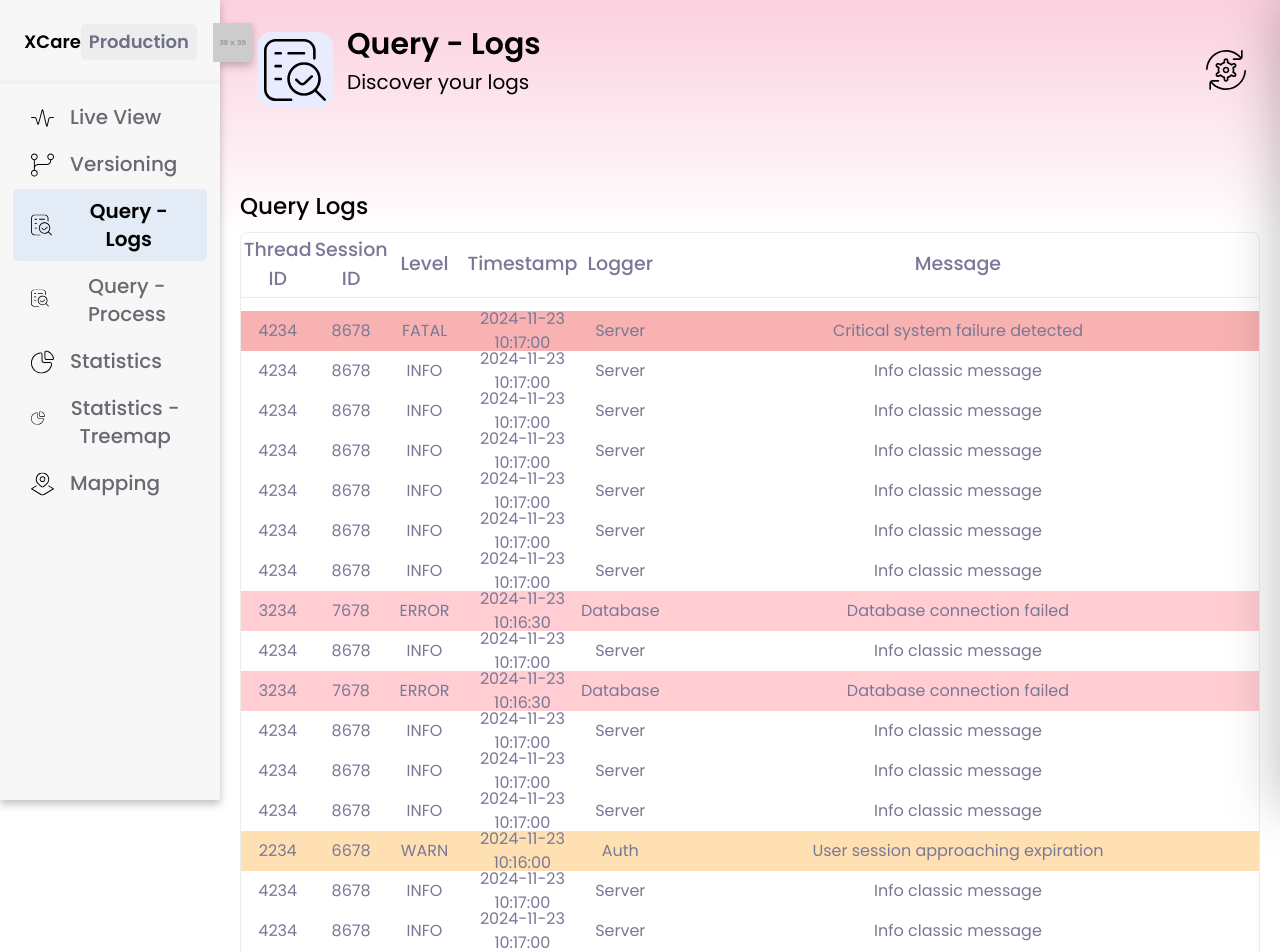
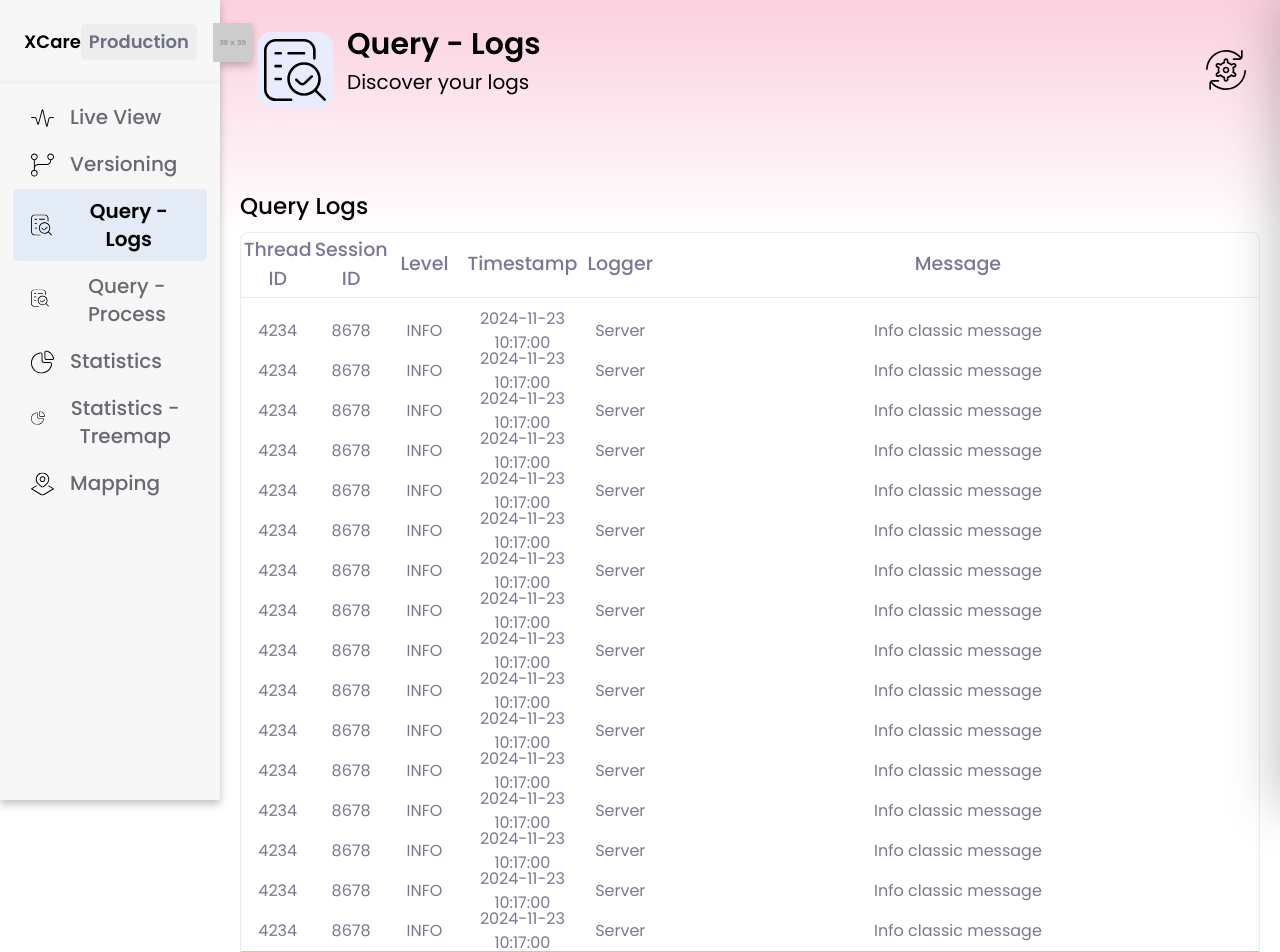
Before and after one commit to Marius-Magaud/XCare_React, a React (Vite) app in the folder vite-project/: page /query-logs in a window 1280 px wide. Shown: the top 952 px of the page. Built offline with nearby package versions, Linux system fonts and the light colour scheme.

Commit message:
dwq qwd wqd qd q

```diff
--- a/vite-project/src/pages/mapping/hooks/RD_CytoscapeGraph.tsx
+++ b/vite-project/src/pages/mapping/hooks/RD_CytoscapeGraph.tsx
@@ -19,14 +19,14 @@ const fetchMappingData = async () => {
   // Construire l'URL de l'API
   const url = `${serverAddress}/mapping/getAround`;
 
-  const {NodesFilter, EdgesFilter, selectedNodeId} = useStoreMapping.getState()
+  const {NodesFilter, EdgesFilter, selectedNodeId, depthLevel} = useStoreMapping.getState()
 
   // Préparer le JSON vide
   const mappingContent: MappingData = {
     NodesTypes: NodesFilter,
     EdgesTypes: EdgesFilter,
     IntraLinks: "True",
-    Depth: 2,
+    Depth: depthLevel,
     ID: selectedNodeId,
   };
 
--- a/vite-project/src/pages/mapping/mapping.tsx
+++ b/vite-project/src/pages/mapping/mapping.tsx
@@ -39,7 +39,7 @@ const Mapping = () => {
                 min="1"
                 max="5"
                 value={store.depthLevel}
-                onChange={(e) => store.setDepthLevel(e.target.value)}
+                onChange={(e) => store.setDepthLevel(Number(e.target.value))}
                 className=" w-[80%] mt-auto"
               />
             </div>
--- a/vite-project/src/pages/mapping/store/STORE_mapping.tsx
+++ b/vite-project/src/pages/mapping/store/STORE_mapping.tsx
@@ -8,11 +8,11 @@ const useStoreMapping = create((set, get) => {
   return {
     // Initial state
     NodesFilter: ["Cube", "Chores", "Dimension", "Process"],
-    EdgesFilter: ["Dependencies", "Rules"],
+    EdgesFilter: ["Dependencies"],
     Contains: [],
     NotContains: [],
     selectedNodeId: "19",
-    depthLevel: "1",
+    depthLevel: 2,
 
     // Generic action to update filters dynamically
     updateFilter: (category, updateFn) => {
--- a/vite-project/src/pages/mapping/styles/NodeStyles.tsx
+++ b/vite-project/src/pages/mapping/styles/NodeStyles.tsx
@@ -19,7 +19,7 @@ export const NODE_STYLE = {
 
 export const EDGE_STYLE = {
   "curve-style": "unbundled-bezier",
-  width: "data(width)",
+  "width": "10",
   "line-color": "data(color)",
   "source-arrow-color": "data(color)",
   "target-arrow-color": "data(color)",
--- a/vite-project/src/pages/query_logs/components/QueryLogs.tsx
+++ b/vite-project/src/pages/query_logs/components/QueryLogs.tsx
@@ -9,7 +9,7 @@ const Array_QueryLogs = () => {
         switch (level) {
             case "DEBUG":
                 return "bg-[#ADD8E6]"; // Light Blue
-            case "WARN":
+            case "WARNING":
                 return "bg-[#FFE0B2]"; // Light Orange
             case "ERROR":
                 return "bg-[#FFCDD2]"; // Light Red
--- a/vite-project/src/pages/query_logs/hooks/FD_QueryLogs.tsx
+++ b/vite-project/src/pages/query_logs/hooks/FD_QueryLogs.tsx
@@ -1,7 +1,10 @@
 import { useMemo } from "react";
+import useStoreQueryLogs from "../store/STORE_QueryLogs.tsx";
 
 const FD_QueryLogs = () => {
     const generateMockLogs = () => {
+    const store = useStoreQueryLogs();
+
     const sampleLogs = [
         {
             threadId: "1234",
@@ -14,9 +17,9 @@ const FD_QueryLogs = () => {
         {
             threadId: "2234",
             sessionId: "6678",
-                level: "WARN",
+            level: "WARNING",
             timestamp: "2024-11-23 10:16:00",
-                logger: "Auth",
+            logger: "API",
             message: "User session approaching expiration",
         },
         {
@@ -24,7 +27,7 @@ const FD_QueryLogs = () => {
             sessionId: "7678",
             level: "ERROR",
             timestamp: "2024-11-23 10:16:30",
-                logger: "Database",
+            logger: "ODBC",
             message: "Database connection failed",
         },
         {
@@ -49,14 +52,18 @@ const FD_QueryLogs = () => {
 
     // Add 80 INFO logs
     for (let i = 0; i < 80; i++) {
-            logs.push(sampleLogs.find(log => log.level === "INFO"));
+        const infoLog = sampleLogs.find(log => log.level === "INFO");
+        if (infoLog) logs.push(infoLog);
     }
 
     // Add 5 logs for each of the other levels
-        const otherLevels = ["DEBUG", "WARN", "ERROR", "FATAL"];
+    const otherLevels = ["DEBUG", "WARNING", "ERROR", "FATAL"];
     otherLevels.forEach(level => {
+        console.log(level)
+        const matchingLogs = sampleLogs.filter(log => log.level === level);
+        console.log(matchingLogs)
         for (let i = 0; i < 5; i++) {
-                logs.push(sampleLogs.find(log => log.level === level));
+            if (matchingLogs[0]) logs.push(matchingLogs[0]);
         }
     });
 
@@ -66,13 +73,21 @@ const FD_QueryLogs = () => {
         [logs[i], logs[j]] = [logs[j], logs[i]];
     }
 
-        return logs;
+    const filteredLogs = logs.filter(log => {
+        return (
+            store.LoggingLevel.includes(log.level) &&
+            store.TM1Logger.includes(log.logger)
+        );
+    });
+
+    return filteredLogs;
 };
 
+
+
     // Use useMemo to memoize the generated logs and avoid recalculating on every render
-    const mockLogs = useMemo(() => generateMockLogs(), []);
+     return generateMockLogs()
 
-    return mockLogs;
 };
 
 export default FD_QueryLogs;
--- a/vite-project/src/pages/query_logs/query_logs.tsx
+++ b/vite-project/src/pages/query_logs/query_logs.tsx
@@ -7,8 +7,11 @@ import Rightbar_Section from "../../components/Rightbar_Section.tsx";
 import Checkbox from "../../components/rightbar/checkbox.tsx";
 import DateTimePicker from "../../components/rightbar/datetimepicker.tsx";
 import Multiple_Selector from "../../components/rightbar/multipleselector.tsx";
+import useStoreQueryLogs from "./store/STORE_QueryLogs.tsx";
 
 const Query_Logs = () => {
+
+  const store = useStoreQueryLogs()
 
   const categories = [
     { name: "API" },
@@ -46,18 +49,18 @@ const Query_Logs = () => {
           <Rightbar_Section title="Logging Level">
 
             <div className="w-full flex flex-wrap">
-              <Checkbox bgColorChecked="#ADD8E6" fillColor="#005ED7" label="DEBUG"/>
-              <Checkbox bgColorChecked="#B2DFDB" fillColor="#5A8E8A" label="INFO"/>
-              <Checkbox bgColorChecked="#FFE0B2" fillColor="#C29B61" label="WARNING"/>
-              <Checkbox bgColorChecked="#FFCDD2" fillColor="#A47076" label="ERROR"/>
-              <Checkbox bgColorChecked="#F8B2B2" fillColor="#985959" label="FATAL"/>
+              <Checkbox bgColorChecked="#ADD8E6" fillColor="#005ED7" label="DEBUG" store={store} filterCategory="LoggingLevel"/>
+              <Checkbox bgColorChecked="#B2DFDB" fillColor="#5A8E8A" label="INFO" store={store} filterCategory="LoggingLevel"/>
+              <Checkbox bgColorChecked="#FFE0B2" fillColor="#C29B61" label="WARNING" store={store} filterCategory="LoggingLevel"/>
+              <Checkbox bgColorChecked="#FFCDD2" fillColor="#A47076" label="ERROR" store={store} filterCategory="LoggingLevel"/>
+              <Checkbox bgColorChecked="#F8B2B2" fillColor="#985959" label="FATAL" store={store} filterCategory="LoggingLevel"/>
             </div>
 
           </Rightbar_Section>
           <Rightbar_Section title="TM1 Logger">
             <div className="w-full flex flex-wrap">
               {categories.map((category) => (
-                  <Checkbox label={category.name} width={"50%"}/>
+                  <Checkbox label={category.name} width={"50%"} store={store} filterCategory="TM1Logger"/>
               ))}
             </div>
           </Rightbar_Section>
--- /dev/null
+++ b/vite-project/src/pages/query_logs/store/STORE_QueryLogs.tsx
@@ -0,0 +1,69 @@
+import { create } from 'zustand';
+
+const logStore = () => {
+  console.log('Store updated');
+};
+
+// Define the Zustand store
+const useStoreQueryLogs = create((set) => ({
+  LoggingLevel: ["INFO","ERROR","WARNING","FATAL","DEBUG"],
+  TM1Logger: [
+    "API",
+    "Application",
+    "Audit",
+    "Blob",
+    "CAMSecurity",
+    "Chore",
+    "Cognos",
+    "Commit",
+    "Cube",
+    "Dimension",
+    "Event",
+    "Git",
+    "HttpRequest",
+    "LDAPAuth",
+    "Lock",
+    "Login",
+    "Mdx",
+    "NGAPI",
+    "ODBC",
+    "Process",
+    "Server",
+    "System"
+  ]
+  ,
+  Contains: [],
+  NotContains: [],
+
+  // Specific setters
+  setLoggingLevel: (updateFn) => {
+    set((state) => {
+      const newLoggingLevel = updateFn(state.LoggingLevel);
+      return { LoggingLevel: newLoggingLevel };
+    });
+    logStore();
+  },
+  setTM1Logger: (updateFn) => {
+    set((state) => {
+      const newTM1Logger = updateFn(state.TM1Logger);
+      return { TM1Logger: newTM1Logger };
+    });
+    logStore();
+  },
+  setContains: (updateFn) => {
+    set((state) => {
+      const newContains = updateFn(state.Contains);
+      return { Contains: newContains };
+    });
+    logStore();
+  },
+  setNotContains: (updateFn) => {
+    set((state) => {
+      const newNotContains = updateFn(state.NotContains);
+      return { NotContains: newNotContains };
+    });
+    logStore();
+  },
+}));
+
+export default useStoreQueryLogs;
```
Lines whose indentation alone changed are shown as unchanged.
